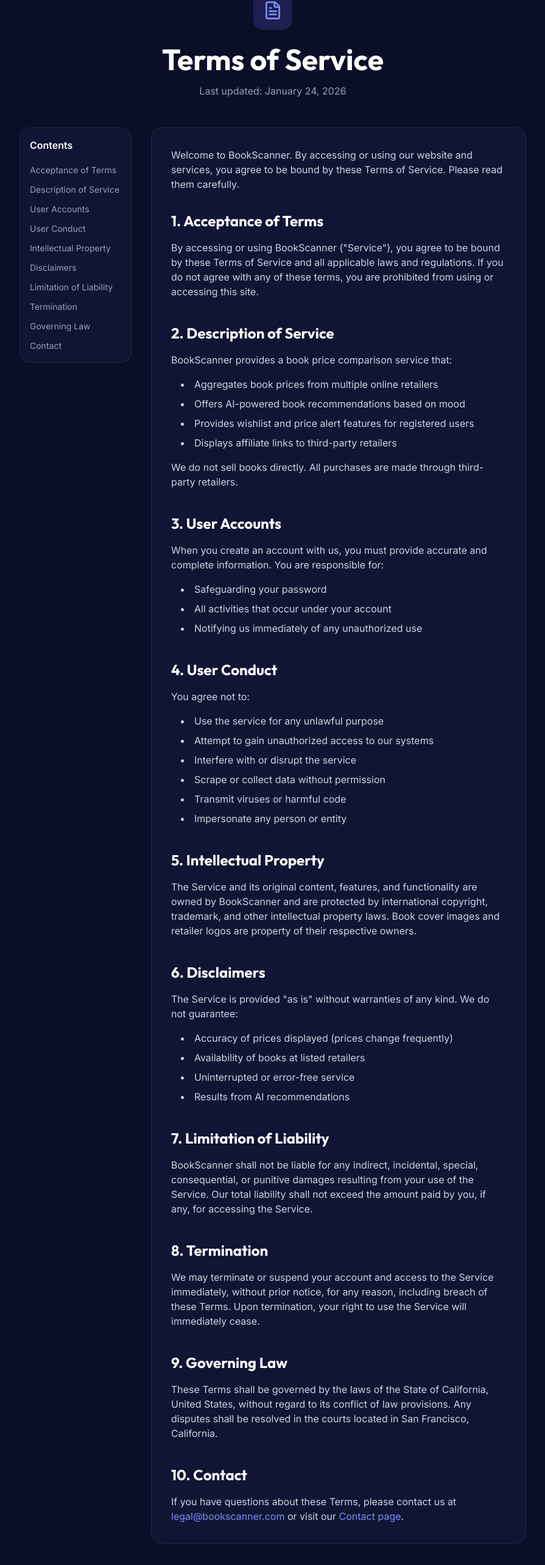
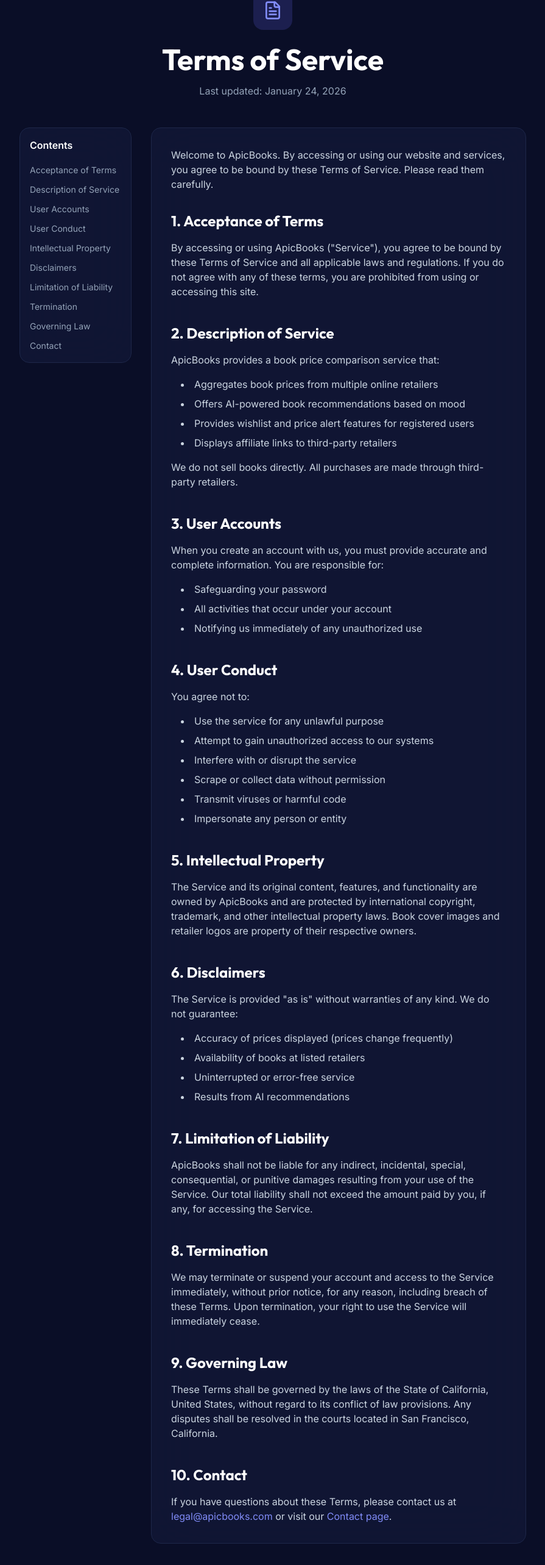
Before and after one commit to pranavchhipa/Apicbooks_new, a Next.js app: page /terms in a window 1280 px wide. Shown: the part 95-2661 px from the top of the page at 61% size, without its empty margins (192-1087 px from the left). Built offline with nearby package versions, Linux system fonts and the light colour scheme; no server answers.

Commit message:
Update branding to ApicBooks

```diff
--- a/src/app/about/page.tsx
+++ b/src/app/about/page.tsx
@@ -38,7 +38,7 @@
 ];
 
 const timeline = [
-    { year: '2023', title: 'The Beginning', description: 'BookScanner was founded with a simple mission: help readers find affordable books.' },
+    { year: '2023', title: 'The Beginning', description: 'ApicBooks was founded with a simple mission: help readers find affordable books.' },
     { year: '2024', title: 'AI Launch', description: 'Introduced mood-based search powered by AI, revolutionizing book discovery.' },
     { year: '2025', title: 'Global Expansion', description: 'Expanded to 50+ countries with 150+ retailer partnerships.' },
     { year: '2026', title: 'Community First', description: 'Launched wishlist features and price alerts based on user feedback.' },
@@ -63,7 +63,7 @@
                     </h1>
                     <p className="text-xl text-slate-300 max-w-2xl mx-auto">
                         We believe everyone deserves access to great literature without breaking the bank.
-                        BookScanner helps you find the best prices across hundreds of retailers.
+                        ApicBooks helps you find the best prices across hundreds of retailers.
                     </p>
                 </div>
             </section>
@@ -79,7 +79,7 @@
                             </h2>
                             <p className="text-slate-300 mb-6">
                                 In a world where book prices vary dramatically across retailers, we saw an opportunity
-                                to level the playing field. BookScanner was born from frustration—spending hours
+                                to level the playing field. ApicBooks was born from frustration—spending hours
                                 comparing prices across websites just to find a good deal.
                             </p>
                             <p className="text-slate-300 mb-6">
--- a/src/app/contact/page.tsx
+++ b/src/app/contact/page.tsx
@@ -7,8 +7,8 @@
     {
         icon: Mail,
         label: 'Email',
-        value: 'hello@bookscanner.com',
-        href: 'mailto:hello@bookscanner.com',
+        value: 'hello@apicbooks.com',
+        href: 'mailto:hello@apicbooks.com',
         color: 'from-primary-500 to-primary-600'
     },
     {
@@ -36,12 +36,12 @@
 
 const faqs = [
     {
-        question: 'How does BookScanner compare prices?',
+        question: 'How does ApicBooks compare prices?',
         answer: 'We search across 150+ retailers in real-time to find the best prices for both new and used books. Our system updates prices regularly to ensure accuracy.'
     },
     {
-        question: 'Is BookScanner free to use?',
-        answer: 'Yes! BookScanner is completely free for all users. We earn a small commission from retailers when you make a purchase through our links, at no extra cost to you.'
+        question: 'Is ApicBooks free to use?',
+        answer: 'Yes! ApicBooks is completely free for all users. We earn a small commission from retailers when you make a purchase through our links, at no extra cost to you.'
     },
     {
         question: 'How does the AI mood search work?',
--- a/src/app/features/page.tsx
+++ b/src/app/features/page.tsx
@@ -128,7 +128,7 @@
                                 The Smart Way to Buy Books
                             </h2>
                             <p className="text-slate-300 mb-8">
-                                Stop wasting time checking multiple websites. BookScanner does the hard work
+                                Stop wasting time checking multiple websites. ApicBooks does the hard work
                                 so you can focus on what matters—reading great books.
                             </p>
                             <ul className="space-y-4">
@@ -157,7 +157,7 @@
                                         <thead>
                                             <tr className="border-b border-slate-700">
                                                 <th className="text-left py-3 text-slate-400 font-medium">Feature</th>
-                                                <th className="text-center py-3 text-primary-400 font-medium">BookScanner</th>
+                                                <th className="text-center py-3 text-primary-400 font-medium">ApicBooks</th>
                                                 <th className="text-center py-3 text-slate-400 font-medium">Others</th>
                                             </tr>
                                         </thead>
@@ -191,7 +191,7 @@
                                 Ready to Save Money?
                             </h2>
                             <p className="text-slate-300 mb-8 max-w-lg mx-auto">
-                                Join millions of readers who use BookScanner to find the best deals.
+                                Join millions of readers who use ApicBooks to find the best deals.
                                 No registration required—start searching now.
                             </p>
                             <Link href="/" className="btn-primary px-8 py-4 text-lg inline-flex items-center gap-2">
--- a/src/app/layout.tsx
+++ b/src/app/layout.tsx
@@ -5,8 +5,8 @@
 import { CurrencyProvider } from '@/contexts/CurrencyContext';
 
 export const metadata: Metadata = {
-    title: 'BookScanner - Find the Best Book Prices',
-    description: 'The Skyscanner for Books - Search once, compare prices everywhere. AI-powered mood-based book discovery.',
+    title: 'ApicBooks - Your Ultimate Reading Companion',
+    description: 'Join the community of readers. Track your reading journey, discover new books, and connect with friends. Your personal library, elevated.',
     icons: {
         icon: '/icon.jpg',
         shortcut: '/icon.jpg',
--- a/src/app/privacy/page.tsx
+++ b/src/app/privacy/page.tsx
@@ -53,7 +53,7 @@
                     <div className="lg:col-span-3 card p-8">
                         <div className="prose prose-invert max-w-none">
                             <p className="text-slate-300 mb-8">
-                                At BookScanner, we take your privacy seriously. This Privacy Policy explains how we collect,
+                                At ApicBooks, we take your privacy seriously. This Privacy Policy explains how we collect,
                                 use, disclose, and safeguard your information when you use our website and services.
                             </p>
 
@@ -157,8 +157,8 @@
                                 </h2>
                                 <p className="text-slate-300">
                                     If you have questions about this Privacy Policy, please contact us at{' '}
-                                    <a href="mailto:privacy@bookscanner.com" className="text-primary-400 hover:text-primary-300">
-                                        privacy@bookscanner.com
+                                    <a href="mailto:privacy@apicbooks.com" className="text-primary-400 hover:text-primary-300">
+                                        privacy@apicbooks.com
                                     </a>{' '}
                                     or visit our{' '}
                                     <Link href="/contact" className="text-primary-400 hover:text-primary-300">
--- a/src/app/terms/page.tsx
+++ b/src/app/terms/page.tsx
@@ -55,7 +55,7 @@
                     <div className="lg:col-span-3 card p-8">
                         <div className="prose prose-invert max-w-none">
                             <p className="text-slate-300 mb-8">
-                                Welcome to BookScanner. By accessing or using our website and services, you agree to be bound
+                                Welcome to ApicBooks. By accessing or using our website and services, you agree to be bound
                                 by these Terms of Service. Please read them carefully.
                             </p>
 
@@ -64,7 +64,7 @@
                                     1. Acceptance of Terms
                                 </h2>
                                 <p className="text-slate-300">
-                                    By accessing or using BookScanner ("Service"), you agree to be bound by these Terms of Service
+                                    By accessing or using ApicBooks ("Service"), you agree to be bound by these Terms of Service
                                     and all applicable laws and regulations. If you do not agree with any of these terms, you are
                                     prohibited from using or accessing this site.
                                 </p>
@@ -75,7 +75,7 @@
                                     2. Description of Service
                                 </h2>
                                 <p className="text-slate-300 mb-4">
-                                    BookScanner provides a book price comparison service that:
+                                    ApicBooks provides a book price comparison service that:
                                 </p>
                                 <ul className="list-disc list-inside text-slate-300 space-y-2 ml-4">
                                     <li>Aggregates book prices from multiple online retailers</li>
@@ -123,7 +123,7 @@
                                     5. Intellectual Property
                                 </h2>
                                 <p className="text-slate-300">
-                                    The Service and its original content, features, and functionality are owned by BookScanner
+                                    The Service and its original content, features, and functionality are owned by ApicBooks
                                     and are protected by international copyright, trademark, and other intellectual property laws.
                                     Book cover images and retailer logos are property of their respective owners.
                                 </p>
@@ -149,7 +149,7 @@
                                     7. Limitation of Liability
                                 </h2>
                                 <p className="text-slate-300">
-                                    BookScanner shall not be liable for any indirect, incidental, special, consequential, or
+                                    ApicBooks shall not be liable for any indirect, incidental, special, consequential, or
                                     punitive damages resulting from your use of the Service. Our total liability shall not
                                     exceed the amount paid by you, if any, for accessing the Service.
                                 </p>
@@ -183,8 +183,8 @@
                                 </h2>
                                 <p className="text-slate-300">
                                     If you have questions about these Terms, please contact us at{' '}
-                                    <a href="mailto:legal@bookscanner.com" className="text-primary-400 hover:text-primary-300">
-                                        legal@bookscanner.com
+                                    <a href="mailto:legal@apicbooks.com" className="text-primary-400 hover:text-primary-300">
+                                        legal@apicbooks.com
                                     </a>{' '}
                                     or visit our{' '}
                                     <Link href="/contact" className="text-primary-400 hover:text-primary-300">
```
